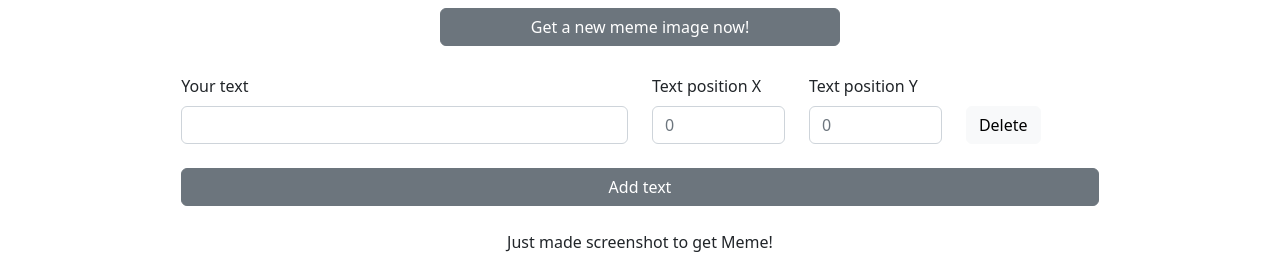
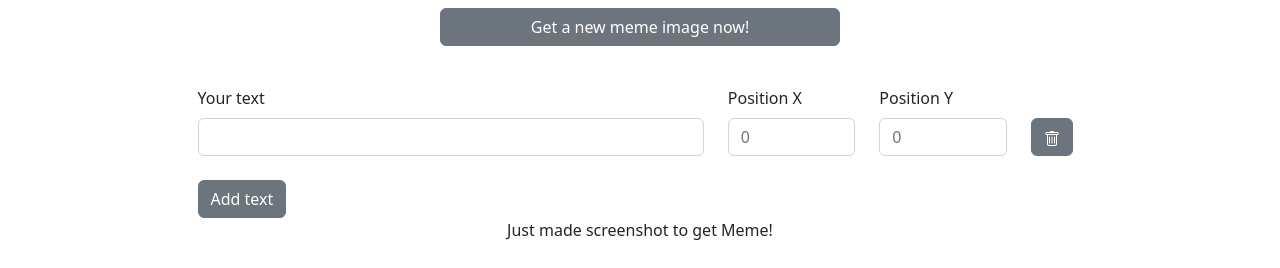
Before and after one commit to rainsab/meme-generator, a React (Vite) app: page / in a window 1280 px wide. Shown: the part 404-672 px from the top of the page. Built offline with nearby package versions, Linux system fonts and the light colour scheme; no server answers.

Commit message:
added trash icon for form

```diff
--- a/package.json
+++ b/package.json
@@ -10,6 +10,7 @@
   },
   "dependencies": {
     "bootstrap": "^5.2.3",
+    "bootstrap-icons": "^1.10.2",
     "react": "^18.2.0",
     "react-dom": "^18.2.0"
   },
--- a/src/components/Meme.jsx
+++ b/src/components/Meme.jsx
@@ -40,8 +40,8 @@
 
     const inputElements = memeArray.map(memeObject => {
         return (
-            <div key={memeObject.id} className="row mb-4 mb-md-2 align-items-end">
-                <div className="col-md-6">
+            <div key={memeObject.id} className="row mb-4 mb-md-2 align-items-end justify-content-between">
+                <div className="col-md-7">
                     <label for={memeObject.id} class="form-label">Your text</label>
                     <input
                         type="text"
@@ -54,8 +54,8 @@
                     />
                 </div>
 
-                <div className="mt-1 col-sm-6 col-md-2">
-                    <label for={memeObject.id} class="form-label">Text position X</label>
+                <div className="mt-3 col-6 col-sm-5 col-md-2">
+                    <label for={memeObject.id} class="form-label">Position X</label>
                     <input
                         type="number"
                         className="form-control"
@@ -67,8 +67,8 @@
                     />
                 </div>
 
-                <div className="mt-1 col-sm-6 col-md-2">
-                    <label for={memeObject.id} class="form-label">Text position Y</label>
+                <div className="mt-3 col-6 col-sm-5 col-md-2">
+                    <label for={memeObject.id} class="form-label">Position Y</label>
                     <input
                         type="number"
                         className="form-control"
@@ -80,12 +80,22 @@
                     />
                 </div>
 
-                <div className="mt-3 col-md-2">
+                <div className="mt-3 col-sm-1 col-md-1">
                     <button
-                        className="btn btn-light"
+                        className="btn btn-secondary"
                         id={memeObject.id}
                         onClick={removeMemeText}>
-                        Delete
+                        <svg
+                            xmlns="http://www.w3.org/2000/svg"
+                            width="16"
+                            height="16"
+                            fill="currentColor"
+                            class="bi bi-trash"
+                            viewBox="0 0 16 16"
+                        >
+                            <path d="M5.5 5.5A.5.5 0 0 1 6 6v6a.5.5 0 0 1-1 0V6a.5.5 0 0 1 .5-.5zm2.5 0a.5.5 0 0 1 .5.5v6a.5.5 0 0 1-1 0V6a.5.5 0 0 1 .5-.5zm3 .5a.5.5 0 0 0-1 0v6a.5.5 0 0 0 1 0V6z"/>
+                            <path fill-rule="evenodd" d="M14.5 3a1 1 0 0 1-1 1H13v9a2 2 0 0 1-2 2H5a2 2 0 0 1-2-2V4h-.5a1 1 0 0 1-1-1V2a1 1 0 0 1 1-1H6a1 1 0 0 1 1-1h2a1 1 0 0 1 1 1h3.5a1 1 0 0 1 1 1v1zM4.118 4 4 4.059V13a1 1 0 0 0 1 1h6a1 1 0 0 0 1-1V4.059L11.882 4H4.118zM2.5 3V2h11v1h-11z"/>
+                        </svg>
                     </button>
                 </div>
         </div>
@@ -108,10 +118,10 @@
                 {textElements}
             </div>
 
-            <div className="form">
+            <div>
                 {inputElements}
                 <button
-                    className="btn btn-secondary"
+                    className="btn btn-secondary mt-3"
                     onClick={addMemeText}>
                     Add text
                 </button>
```
Also changed, not shown: 1 other file (tests, documents, lock files or other folders).
